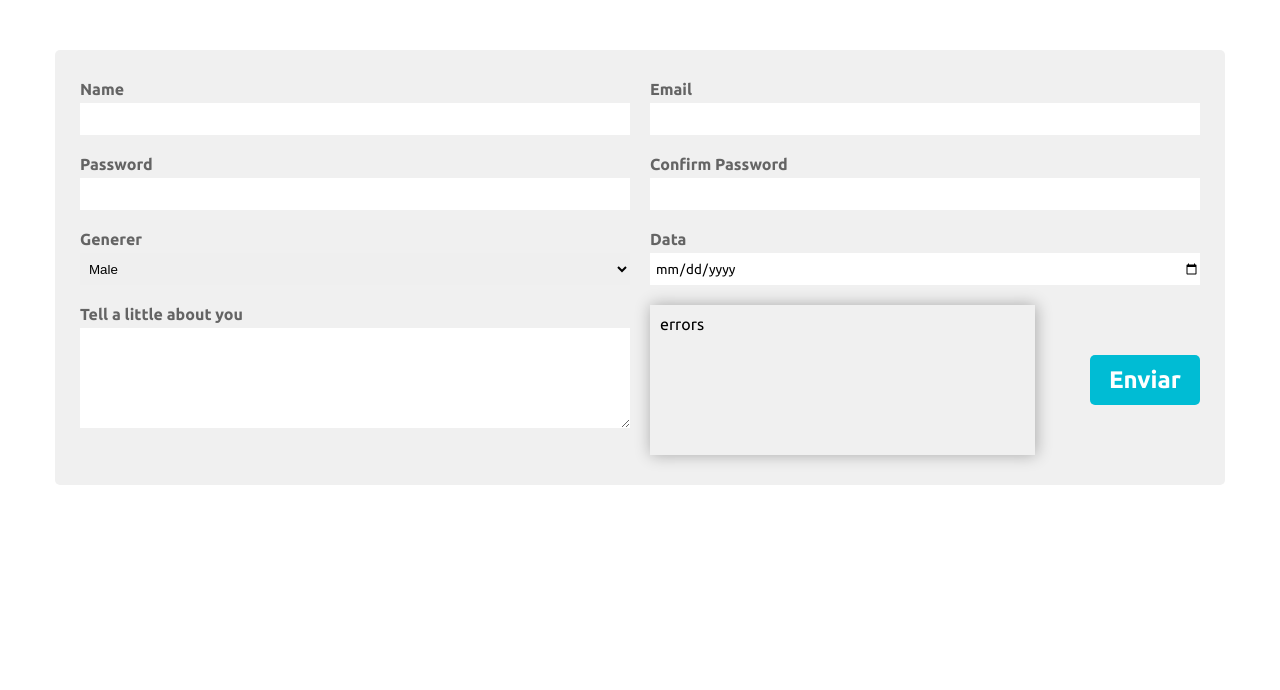
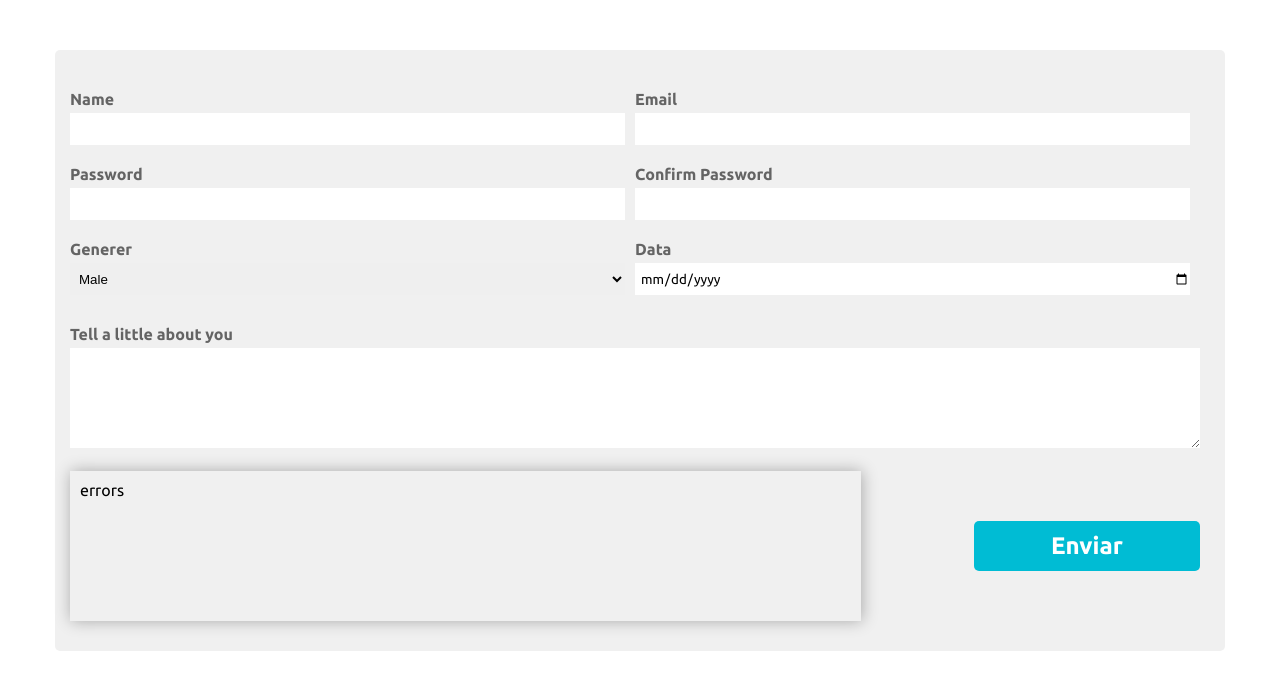
Before and after one commit to pferreirafabricio/bootcamp-satella-soft, a PHP site: page /exercise-week-4/index.html in a window 1280 px wide. Shown: the part 78-768 px from the top of the page. Run offline with PHP 8.4, Linux system fonts and the light colour scheme.

Commit message:
style: improve grid layout

```diff
--- a/exercise-week-4/index.html
+++ b/exercise-week-4/index.html
@@ -26,6 +26,7 @@
     </header>
     <main class="container">
         <form id="registerForm" class="register-form" onsubmit="return console.log('foi')">
+            <div class="grid-fields">
                 <div>
                     <label for="txtName">Name</label>
                     <input type="text" name="txtName" id="txtName" required>
@@ -51,13 +52,13 @@
                     <select name="txtPassword" id="txtPassword" required>
                         <option value="m">Male</option>
                         <option value="f">Female</option>
-                    <option value="n">I prefer not say</option>
                     </select>
                 </div>
 
                 <div>
                     <label for="dtDateBirth">Data</label>
                     <input type="date" name="dtDateBirth" id="dtDateBirth" required>
+                </div>
             </div>
 
             <div class="about-you">
--- a/exercise-week-4/styles.css
+++ b/exercise-week-4/styles.css
@@ -111,20 +111,18 @@ main {
     border-radius: 5px;
 }
 
-.register-form {
+.grid-fields {
     display: grid;
     grid-template-columns: repeat(2, 1fr);
 }
 
 .register-form div {
-    padding: 10px;
-}
-
-.register-form .about-you textarea {
-    grid-column: 1/2;
+    padding: 10px 10px 10px 0;
 }
 
 .register-footer {
+    grid-column: 1/2;
+    width: 100%;
     padding: 10px;
     display: flex;
     flex-direction: row;
@@ -168,7 +166,7 @@ main {
         display: block;
         font-size: 24px;
     }
-    .register-form {
+    .grid-fields {
         grid-template-columns: repeat(1, 1fr);
     }
     .register-footer .errors {
```
Lines whose indentation alone changed are shown as unchanged.
